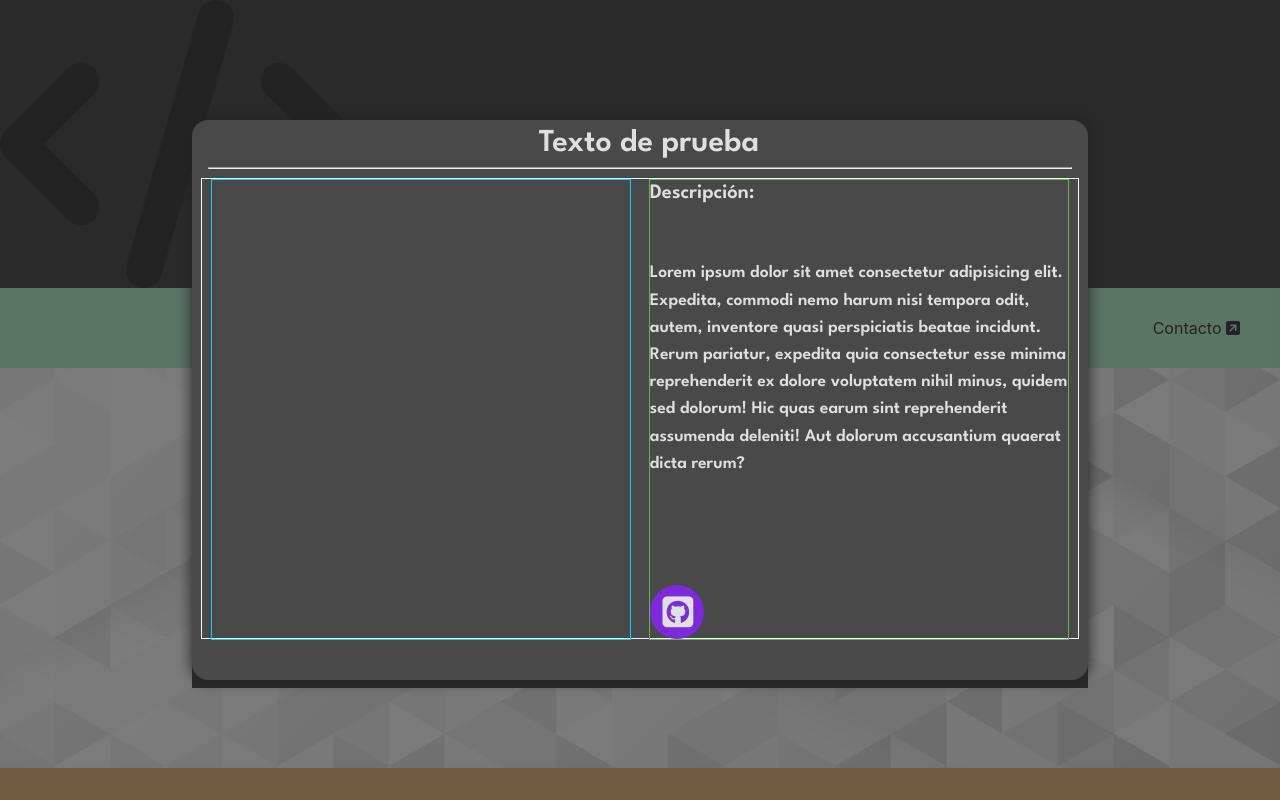
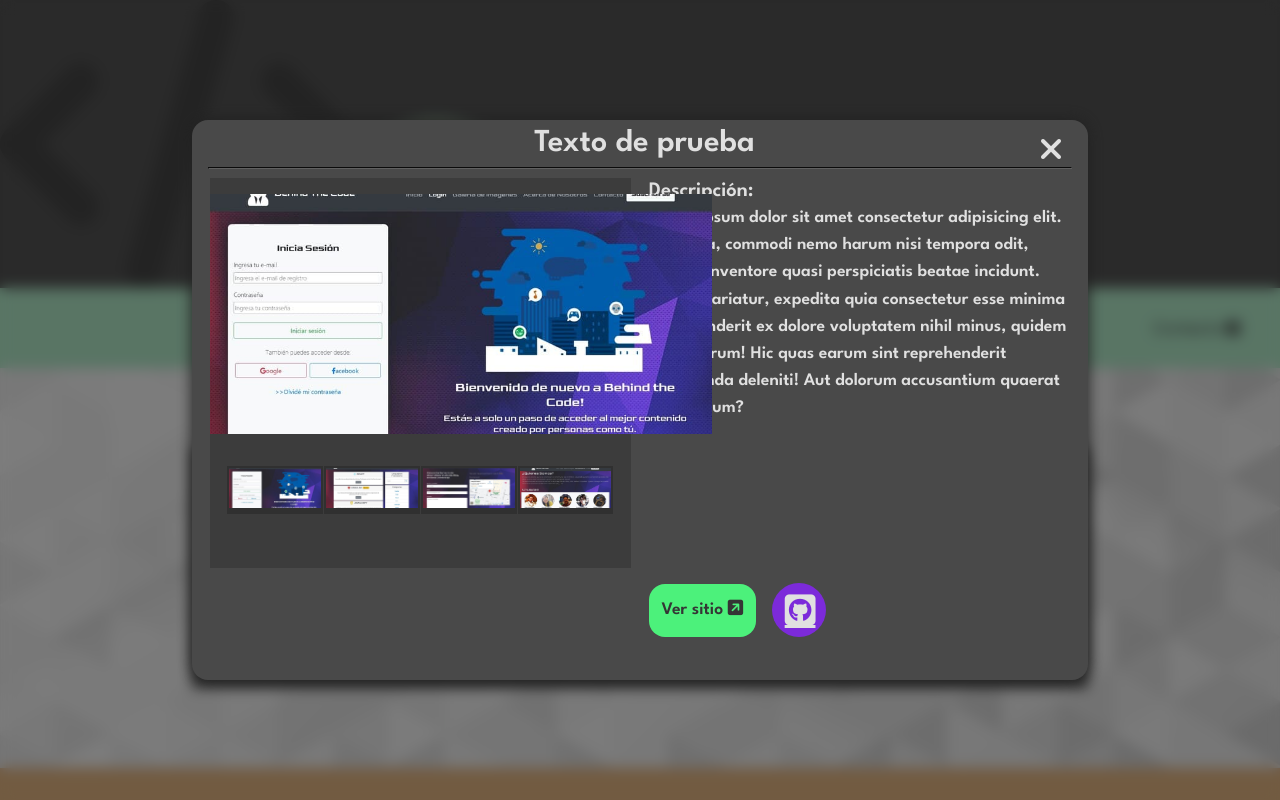
Before and after one commit to emalderete/portfolio_v2, a React (Create React App) app: page / in a window 1280 px wide. Shown: the top 800 px of the page. Built offline with nearby package versions, Linux system fonts and the light colour scheme; a web font is replaced by a local one.

Commit message:
Eliminado componente Modal.js
• Se elimina componente Modal.js y se traslada toda la lógica de la ventana modal al componente Portfolio.js

```diff
--- a/src/App.css
+++ b/src/App.css
@@ -265,7 +265,7 @@ body::-webkit-scrollbar-thumb {
 .projectsContainer {
     display: flex;
     justify-content: space-evenly;
-    margin-top: 5rem
+    margin-top: 5rem;
 }
 
 .projects {
@@ -497,6 +497,7 @@ body::-webkit-scrollbar-thumb {
     justify-content: center;
     align-items: center;
     background: #00000082;
+    backdrop-filter: blur(7px);
     position: fixed;
     top: 0;
     z-index: 11;
@@ -510,37 +511,104 @@ body::-webkit-scrollbar-thumb {
     box-shadow: 0px 0px 15px #212121;
 }
 
+.modalHeader {
+    display: flex;
+}
+
 .modalTitle {
     margin: 1% 1% 1% 3%;
     font-family: 'League Spartan', sans-serif;
     font-size: 200%;
     color: #e0e0e0;
     text-align: center;
+    width: 95%;
+}
+
+.modalCloseButton {
+    width: 3%;
+    height: 5%;
+    margin-top: 10px;
+    margin-right: 5px;
+    font-size: 200%;
+    position: absolute;
+    right: 16%;
+    border: none;
+    background-color: #00000000;
+    transition: 900ms;
+    color: #e0e0e0;
+}
+
+.modalCloseButton:hover {
+    transform: rotateZ(360deg);
 }
 
 .modalSeparator {
     margin: 0 1rem;
-    color: #606060;
+    border-color: #606060;
 }
 
 .modalContent {
     display: flex;
-    border: 1px solid aliceblue;
     height: 82%;
     margin: 1%;
 }
 
 .modalGallery {
     width: 50%;
-    height: 100%;
-    border: 1px solid #00d6fe;
+    height: 85%;
     margin: 0 1%;
+    background-color: #3c3c3c;
+}
+
+.modalGallerySlider {
+    width: 100%;
+    margin-top: 1rem;
+    list-style: none;
+}
+
+.modalGallerySlider li {
+    width: 31.4rem;
+    position: absolute;
+    opacity: 0;
+    transition: opacity 500ms;
+}
+
+.modalGallerySlider li:first-child {
+    opacity: 1;
+}
+
+.modalGallerySlider li:target {
+    opacity: 1;
+}
+
+.modalGallerySlider li img {
+    width: inherit;
+    object-fit: cover;
+    height: 15rem;
+}
+
+.modalGalleryPreviewer {
+    list-style: none;
+    display: flex;
+    transform: translateY(17rem);
+    justify-content: space-evenly;
+    margin: 0 1rem;
+}
+
+.modalGalleryPreviewer li {
+    background-color: #303030;
+    padding: 2px;
+}
+
+.modalGalleryPreviewer li img {
+    width: 5.7rem;
+    height: 2.5rem;
+    object-fit: cover;
 }
 
 .modalInfo {
     width: 50%;
     height: 100%;
-    border: 1px solid #63b649;
     color: #e0e0e0;
     font-family: 'League Spartan', sans-serif;
     line-height: 1.7rem;
@@ -550,10 +618,15 @@ body::-webkit-scrollbar-thumb {
     flex-wrap: wrap;
 }
 
+.modalButtons {
+    text-decoration: none;
+    color: #e0e0e0;
+    display: flex;
+    align-items: flex-end;
+}
+
 .modalSeeCode {
     color: #e0e0e0;
-    align-self: flex-end;
-    text-decoration: none;
 }
 
 .modalPositionIconGit {
@@ -577,6 +650,20 @@ body::-webkit-scrollbar-thumb {
     transform: translateX(3.5rem);
     pointer-events: none;
     transition: 100ms;
+}
+
+.modalSeePage {
+    color: #353535;
+    text-decoration: none;
+    padding: 0.8rem;
+    background-color: #4cf17b;
+    border-radius: 1rem;
+    transition: 200ms;
+    margin-right: 1rem;
+}
+
+.modalSeePage:hover {
+    background-color: #b5eecd;
 }
 
 
--- a/src/Components/Modal.js
+++ /dev/null
@@ -1,45 +0,0 @@
-import React, { useState, useEffect } from 'react';
-import { alignPropType } from 'react-bootstrap/esm/types';
-import '../App.css';
-import project1_2 from '../Img/image/project1-2.jpg';
-
-const Modal = () => {
-    const [gitHover, setGitHover] = useState(false);
-
-        const mouseOver = ()=>{
-            setGitHover(true);
-        };
-
-        const mouseOut = ()=>{
-            setGitHover(false);
-        };
-
-    return (
-        <section className='modalContainer'>
-            <article className='modal'>
-                <h2 className='modalTitle'>Texto de prueba</h2>
-                <hr className='modalSeparator'/>
-                <div className='modalContent'>
-                    <div className='modalGallery'>
-                        <img className='modalGalleryImg'></img>
-                    </div>
-                    <div className='modalInfo'>
-                        <h3 className='modalSubtitle'>Descripción:</h3>
-                        <p className='modalText'>Lorem ipsum dolor sit amet consectetur adipisicing elit. Expedita, commodi nemo harum nisi tempora odit,
-                         autem, inventore quasi perspiciatis beatae incidunt. Rerum pariatur, expedita quia consectetur esse minima
-                         reprehenderit ex dolore voluptatem nihil minus, quidem sed dolorum! Hic quas earum sint reprehenderit assumenda
-                         deleniti! Aut dolorum accusantium quaerat dicta rerum?</p>
-                        <a onMouseOver={mouseOver} onMouseOut={mouseOut} className='modalSeeCode' href='https://www.google.com' rel='noreferrer noopener' target='_blank'>
-                            <div style={gitHover ? {width : '9.8rem'} : null} className='modalPositionIconGit'>
-                                <i className='fa-brands modalIconGit fa-github-square'></i>
-                                <p className={gitHover ? 'modalIconGitText' : 'modalIconGitText effectOpacity'}>Ver código</p>
-                            </div>
-                        </a>
-                    </div>
-                </div>
-            </article>
-        </section>
-    );
-};
-
-export default Modal;
--- a/src/Components/Portfolio.js
+++ b/src/Components/Portfolio.js
@@ -1,10 +1,33 @@
-import React from 'react';
-import ImgProject1Image2 from '../Img/image/project1-2.jpg';
+import React, { useState, useEffect } from 'react';
 import ImgProject2Image1 from '../Img/image/project2-1.jpg';
 import ImgProject3Image1 from '../Img/image/project3-1.jpg';
-import Modal from '../Components/Modal';
+import project1_1 from '../Img/image/project1-1.jpg';
+import project1_2 from '../Img/image/project1-2.jpg';
+import project1_3 from '../Img/image/project1-3.jpg';
+import project1_4 from '../Img/image/project1-4.jpg';
+import '../App.css';
 
 const Portfolio = () => {
+    const [gitHover, setGitHover] = useState(false);
+    var [modalState, setModalState] = useState(true);
+    const handlerModalStyles = {closeModal : {opacity : '0', pointerEvents : 'none'}, showModal : {opacity : '1', pointerEvents : 'all'}}
+
+    function mouseOver(){
+        setGitHover(true);
+    };
+
+    function mouseOut(){
+        setGitHover(false);
+    };
+
+    function showModal(){
+        setModalState(true);
+    };
+
+    function closeModal(){
+        setModalState(false);
+    };
+
     return (
         <section className='portfolioContainer'>
             <a name='portfolio' href='#'></a>
@@ -14,10 +37,11 @@ const Portfolio = () => {
                     <div className='separator'></div>
                 </div>
                 <div className='projectsContainer'>
+                    <a onClick={showModal} style={{textDecoration : 'none'}}>
                         <div className='projects'>
                             <div className='projectsMargin'>
                                 <div className='projectsImgMainContainer'>
-                                <img className='projectsImgMain' src={ImgProject1Image2} alt=''></img>
+                                    <img className='projectsImgMain' src={project1_2} alt=''></img>
                                 </div>
                                 <div className='projectsTextContainer'>
                                     <div>
@@ -28,6 +52,7 @@ const Portfolio = () => {
                             </div>
                             <p className='projectsMoreInfoText'>Toca para más info...</p>
                         </div>
+                    </a>
                     <div className='projects'>
                         <div className='projectsMargin'>
                             <div className='projectsImgMainContainer'>
@@ -58,7 +83,51 @@ const Portfolio = () => {
                     </div>
                 </div>
             </article>
-            <Modal></Modal>
+            <article style={modalState ? handlerModalStyles.showModal : handlerModalStyles.closeModal} className='modalContainer'>
+                <div className='modal'>
+                    <div className='modalHeader'>
+                        <h2 className='modalTitle'>Texto de prueba</h2>
+                        <button onClick={closeModal} className='modalCloseButton'><i className="fa-solid fa-xmark"></i></button>
+                    </div>
+                    <hr className='modalSeparator'/>
+                    <div className='modalContent'>
+                        <div className='modalGallery'>
+                            <ul className='modalGallerySlider'>
+                                <li id='slide1'><img src={project1_2} alt='' /></li>
+                                <li id='slide2'><img src={project1_1} alt='' /></li>
+                                <li id='slide3'><img src={project1_3} alt='' /></li>
+                                <li id='slide4'><img src={project1_4} alt='' /></li>
+                            </ul>
+                            <ul className='modalGalleryPreviewer'>
+                                <li><a href='#slide1'><img src={project1_2} alt='' /></a></li>
+                                <li><a href='#slide2'><img src={project1_1} alt='' /></a></li>
+                                <li><a href='#slide3'><img src={project1_3} alt='' /></a></li>
+                                <li><a href='#slide4'><img src={project1_4} alt='' /></a></li>
+                            </ul>
+                        </div>
+                        <div className='modalInfo'>
+                            <div className='modalInfoTextContainer'>
+                                <h3 className='modalSubtitle'>Descripción:</h3>
+                                <p className='modalText'>Lorem ipsum dolor sit amet consectetur adipisicing elit. Expedita, commodi nemo harum nisi tempora odit,
+                                 autem, inventore quasi perspiciatis beatae incidunt. Rerum pariatur, expedita quia consectetur esse minima
+                                 reprehenderit ex dolore voluptatem nihil minus, quidem sed dolorum! Hic quas earum sint reprehenderit assumenda
+                                 deleniti! Aut dolorum accusantium quaerat dicta rerum?</p>
+                             </div>
+                            <div className='modalButtons'>
+                                <a className='modalSeePage' href='https://www.google.com' rel='noreferrer noopener' target='_blank'>
+                                    Ver sitio <i className="fa-solid fa-square-arrow-up-right"></i>
+                                </a>
+                                <a onMouseOver={mouseOver} onMouseOut={mouseOut} className='modalSeeCode' href='https://www.google.com' rel='noreferrer noopener' target='_blank'>
+                                    <div style={gitHover ? {width : '9.8rem'} : null} className='modalPositionIconGit'>
+                                        <i className='fa-brands modalIconGit fa-github-square'></i>
+                                        <p className={gitHover ? 'modalIconGitText' : 'modalIconGitText effectOpacity'}>Ver código</p>
+                                    </div>
+                                </a>
+                            </div>
+                        </div>
+                    </div>
+                </div>
+            </article>
         </section>
     );
 };
```
Lines whose indentation alone changed are shown as unchanged.
